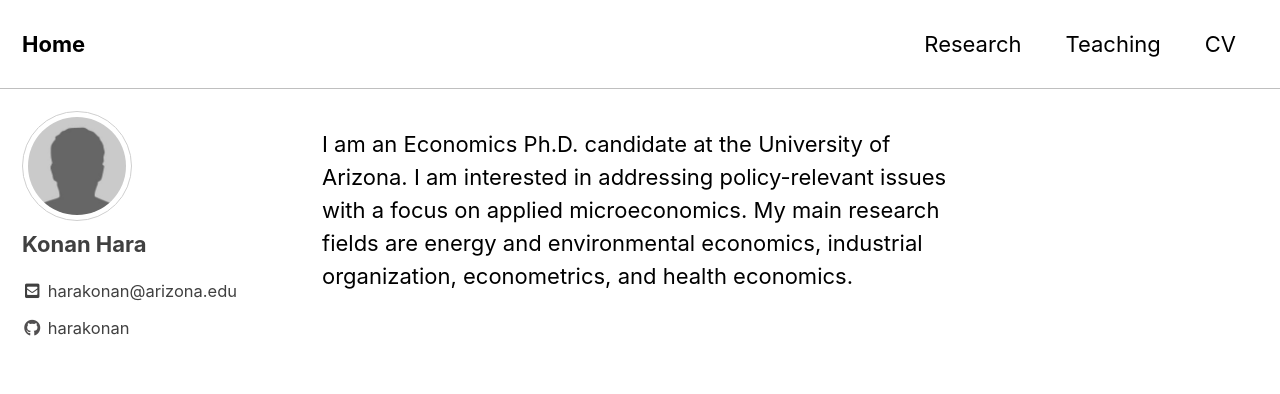
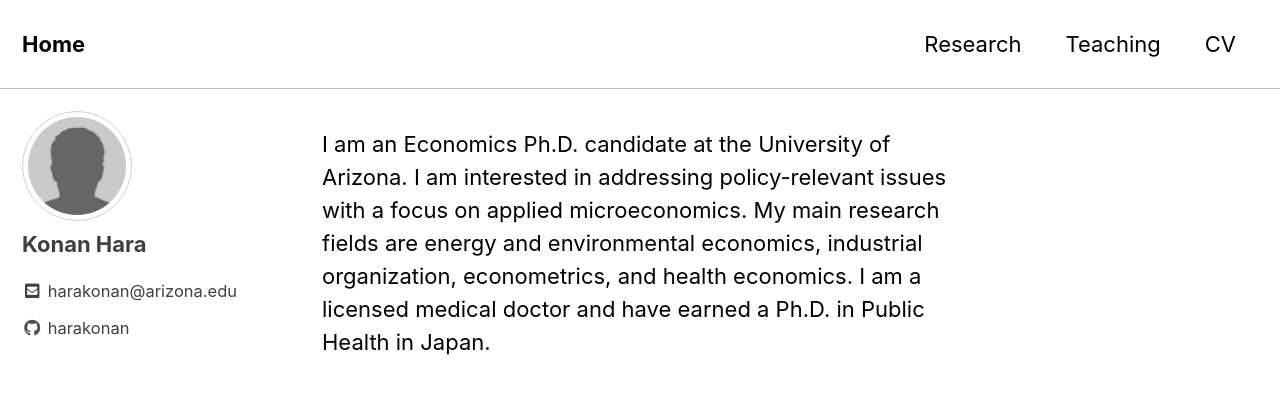
Before and after one commit to harakonan/harakonan.github.io, a Jekyll site: the page built from index.html, in a window 1280 px wide. Shown: the top 394 px of the page. Built offline with Jekyll 4.4.1, drawn with Linux system fonts in a browser that asks for light colours; cached includes are drawn as plain includes; the list of posts is cut into pages by our own code.

Commit message:
[UPDATE] intro

```diff
--- a/_includes/docs/introduction.md
+++ b/_includes/docs/introduction.md
@@ -1,3 +1,7 @@
 I am an Economics Ph.D. candidate at the University of Arizona.
 
+
 I am interested in addressing policy-relevant issues with a focus on applied microeconomics. My main research fields are energy and environmental economics, industrial organization, econometrics, and health economics.
+
+
+I am a licensed medical doctor and have earned a Ph.D. in Public Health in Japan.
```
